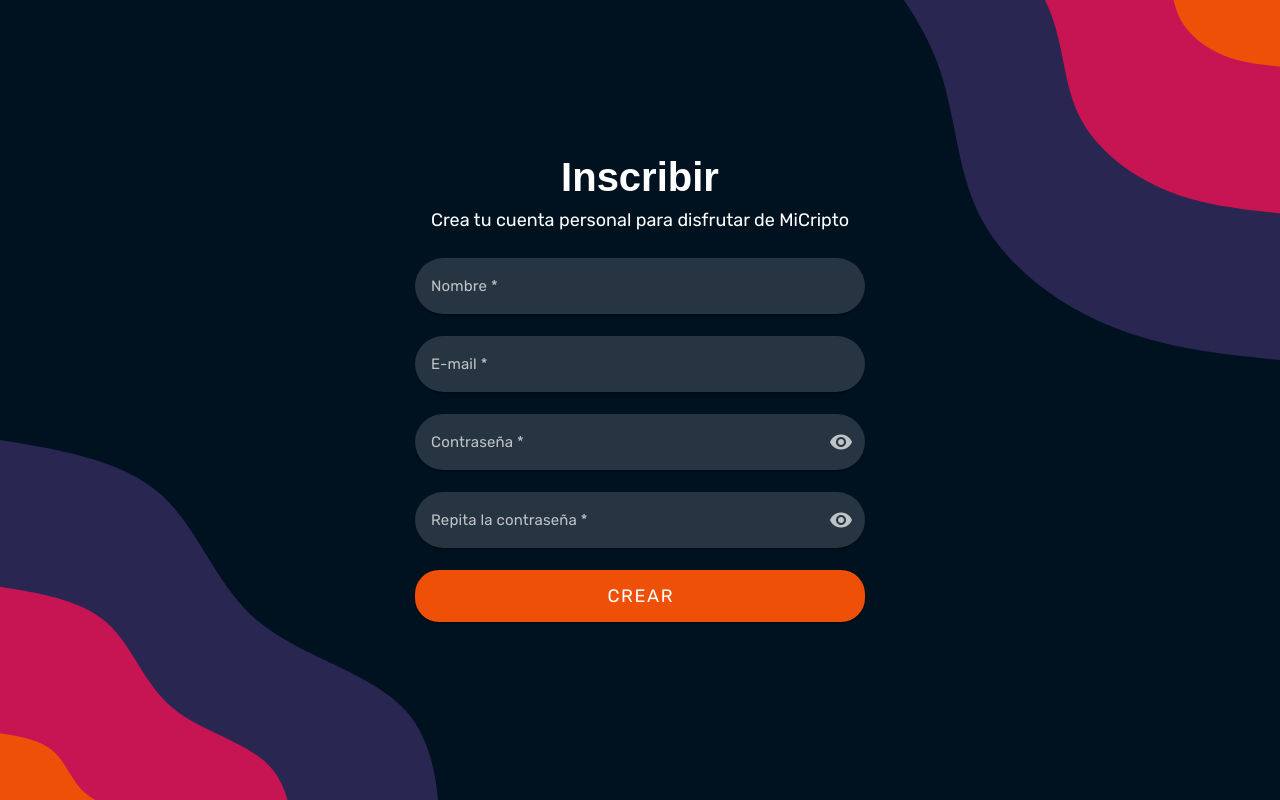
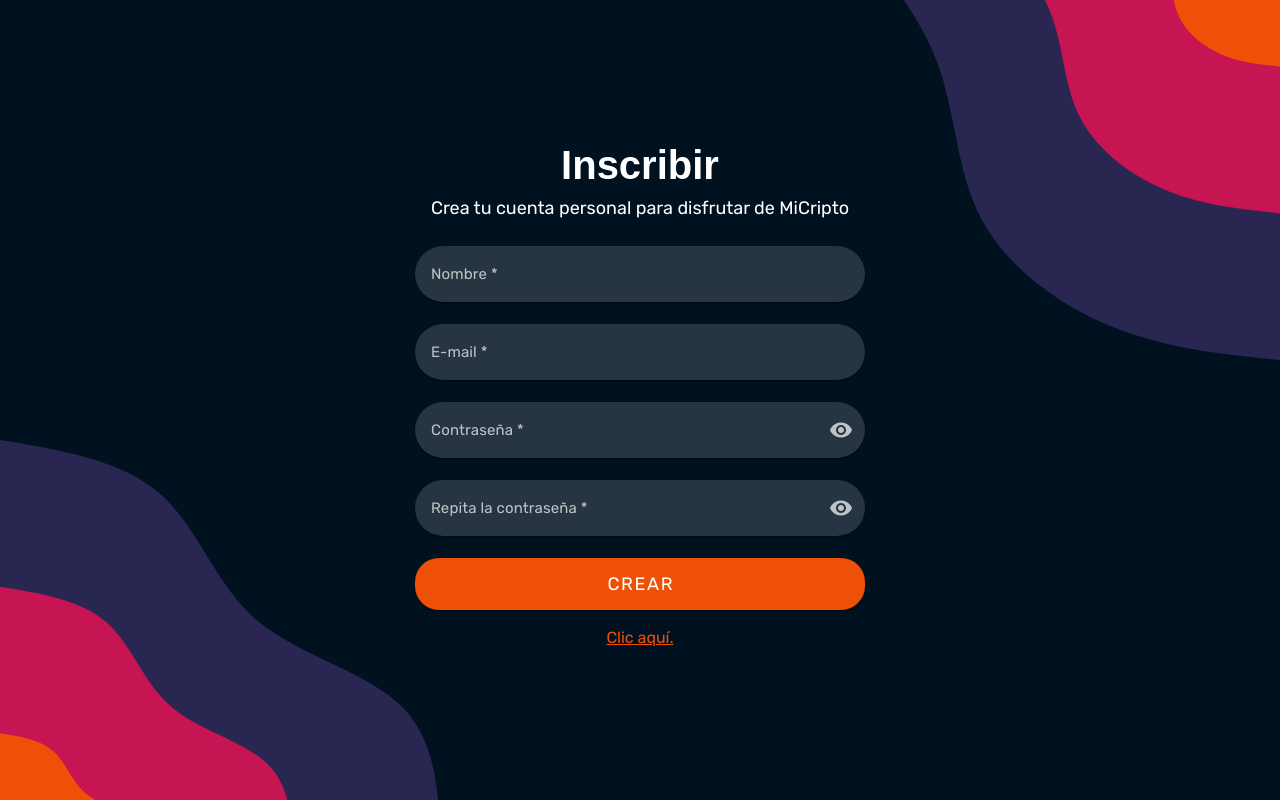
Before and after one commit to Mirian97/mi-cripto, a Vue app in the folder web/: page /inscribir in a window 1280 px wide. Built offline with nearby package versions, Linux system fonts and the light colour scheme; no server answers; a web font is replaced by a local one.

Commit message:
fix: changed auxiliary text to helper text props

```diff
--- a/web/src/components/CustomLink.vue
+++ b/web/src/components/CustomLink.vue
@@ -2,22 +2,23 @@
 import { toRefs } from 'vue'
 import { RouterLink } from 'vue-router'
 
-const props = defineProps(['auxialiaryText, linkText', 'to'])
-const { auxialiaryText, linkText, to } = toRefs(props)
+const props = defineProps(['helperText', 'linkText', 'to'])
+const { helperText, linkText, to } = toRefs(props)
 </script>
 
 <template>
   <p class="text-link">
-    {{ auxialiaryText }}
+    {{ helperText }}
     <RouterLink :to="to" class="button-link">{{ linkText }}</RouterLink>
   </p>
 </template>
 
-<style scoped>
+<style>
 .text-link {
+  color: var(--vt-c-white);
   font-size: 16px;
+  margin: 16px auto;
   text-align: center;
-  margin: 16px auto;
 }
 
 .button-link {
```
